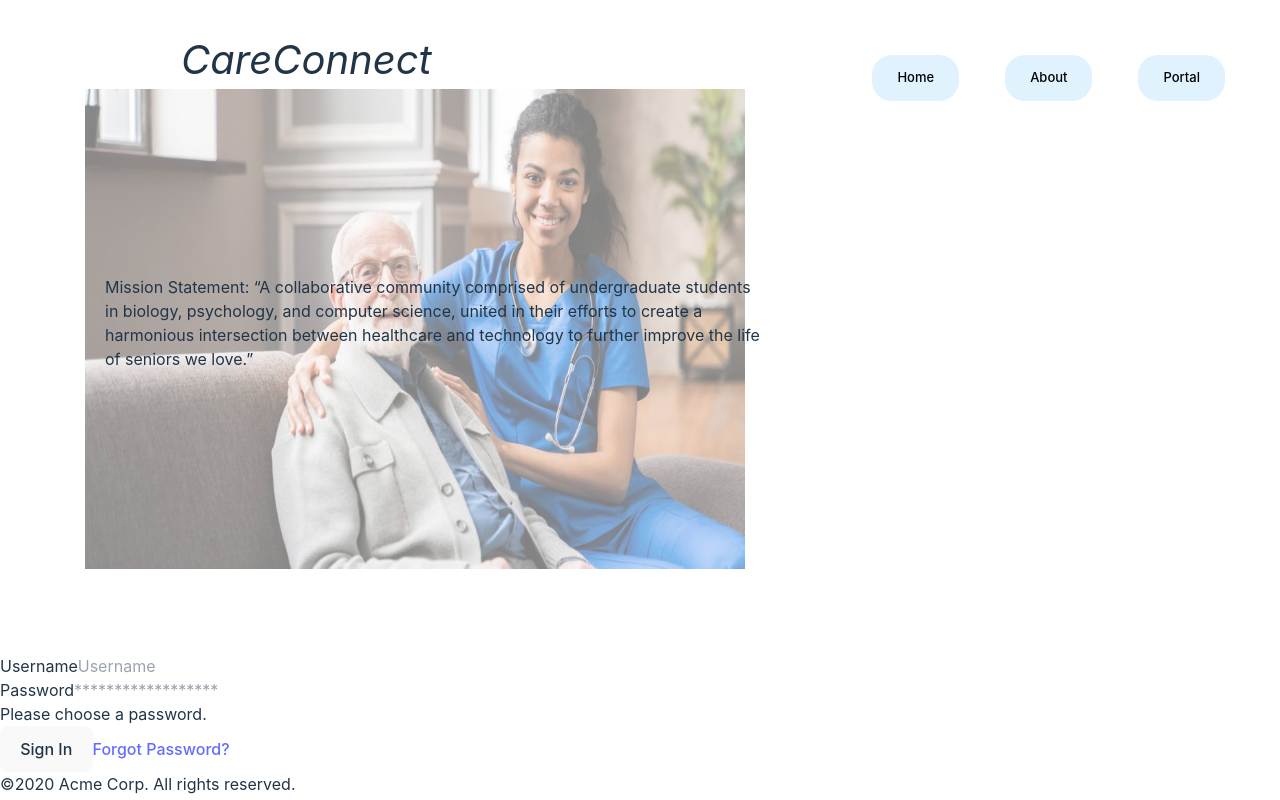
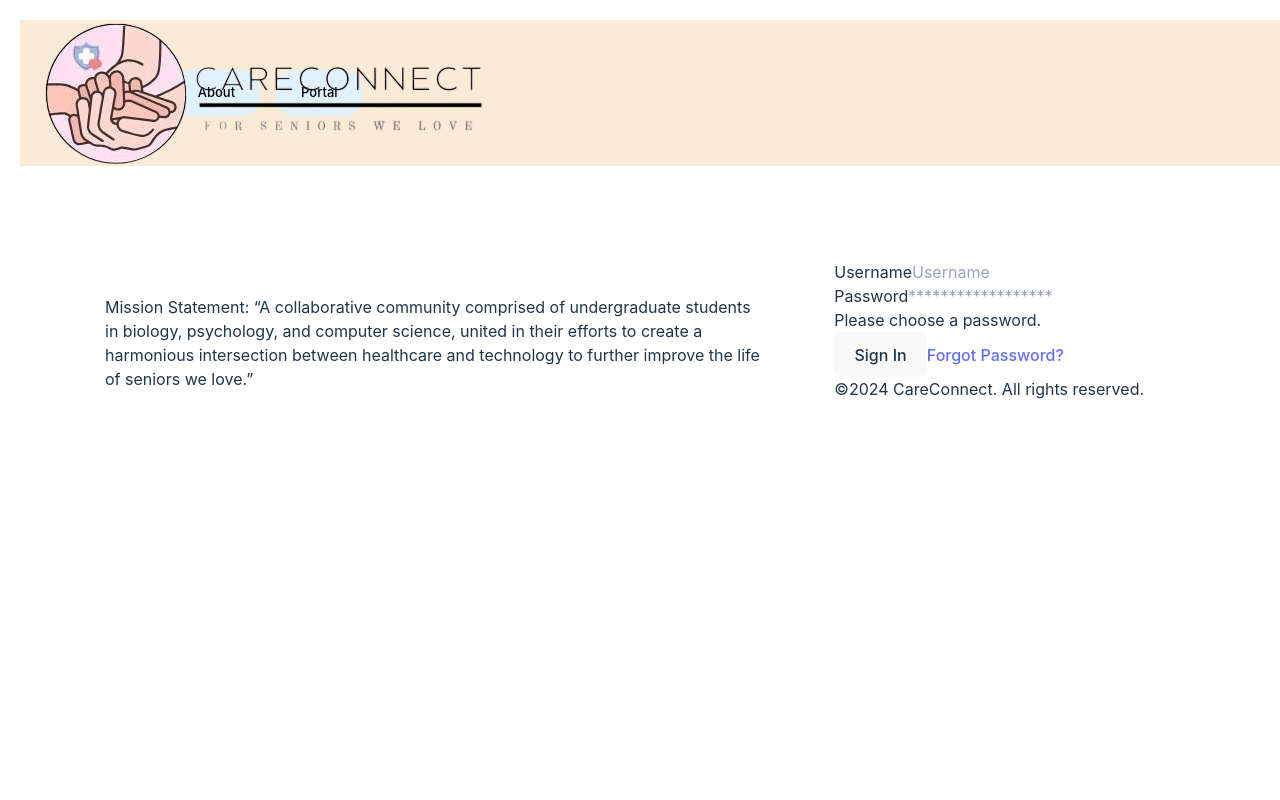
Before and after one commit to kelly-chen91/care-connect, a React (Vite) app: page / in a window 1280 px wide. Built offline with nearby package versions, Linux system fonts and the light colour scheme.

Commit message:
Home Page

```diff
--- a/src/App.css
+++ b/src/App.css
@@ -2,26 +2,25 @@
 @tailwind components;
 @tailwind utilities;
 
-
-.company-name{
-  font-size: 40px;
+.logo{
   position: fixed;
-  top:0px;
   display: flex;
-  margin: 30px;
-  left:151px;
-
+  margin: 13px;
+  padding: 10px;
+  margin-top: 49px;
+  left:0;
 }
 
 .navigation{
     position: fixed;
     top: 0;
-    right: 0;
-    padding: 20px;
+    padding: 50px;
     display: flex;
     justify-content: space-between;
     align-items: center;
-    /*background-color: antiquewhite;*/
+    background-color: antiquewhite;
+    width: 100%; /* Adjust the width of the navigation block */
+    /* height: 0%; */
     margin: 20px;
     color: black;
 }
@@ -31,10 +30,9 @@
   color:#232323;
   background-color:#e0f2fe;
   padding: 13px 25px;
-  margin: 15px;
   border: none;
   border-radius: 30em;
-
+  float: left;
 }
 
 .navigation a{
@@ -66,7 +64,7 @@
 
 .mission-statement{
   position: fixed;
-  top:250px;
+  top:270px;
   display: flex;
   margin: 25px;
   left: 80px;
@@ -74,5 +72,6 @@
 
 .log-in{
   position: fixed;
-  top: 200px;
+  top: 260px;
+  right: 120px;
 }
--- a/src/App.jsx
+++ b/src/App.jsx
@@ -4,6 +4,7 @@ import viteLogo from '/vite.svg'
 import './App.css'
 import cna from './cna.png'
 import LoginForm from './loginform';
+import logo from './logo.png'
 
 
 function App() {
@@ -12,12 +13,23 @@ function App() {
 
   {/* Section is used to represent distinct sections of content within a webpage */}
 
-    <section> {/* Company Name */}
-    <p class="company-name"><i>CareConnect</i></p>
+
+    <section> {/* Mission Statement */}
+      {/* <img src={cna} class="background-image" alt="Background Image" /> */}
+      <p class="mission-statement">
+      Mission Statement:
+      “A collaborative community comprised of undergraduate students <br/>
+      in biology, psychology, and computer science,
+      united in their efforts to create a <br />
+      harmonious intersection between healthcare and technology to further improve
+      the life <br />
+      of seniors we love.”
+      </p>
     </section>
 
     <section>
       <nav className='navigation'> {/* A list of navigation links */}
+      <img src={logo} class="logo" alt="Company Logo" />
        <ul>
         <li>
           <a href="/Home" class="button">Home</a>
@@ -35,19 +47,6 @@ function App() {
       </nav>
     </section>
 
-    <section> {/* Mission Statement */}
-      <img src={cna} class="background-image" alt="Background Image" />
-      <p class="mission-statement">
-      Mission Statement:
-      “A collaborative community comprised of undergraduate students <br/>
-      in biology, psychology, and computer science,
-      united in their efforts to create a <br />
-      harmonious intersection between healthcare and technology to further improve
-      the life <br />
-      of seniors we love.”
-      </p>
-    </section>
-
     <LoginForm/>
 
     </div>
--- a/src/loginform.jsx
+++ b/src/loginform.jsx
@@ -4,7 +4,7 @@ import viteLogo from '/vite.svg'
 
 const LoginForm = () => {
     return (
-        <div class="w-full max-w-xs">
+        <div class="w-full max-w-xs log-in">
         <form class="bg-white shadow-md rounded px-8 pt-6 pb-8 mb-4">
           <div class="mb-4">
             <label class="block text-gray-700 text-sm font-bold mb-2" for="username">
@@ -29,7 +29,7 @@ const LoginForm = () => {
           </div>
         </form>
         <p class="text-center text-gray-500 text-xs">
-          &copy;2020 Acme Corp. All rights reserved.
+          &copy;2024 CareConnect. All rights reserved.
         </p>
       </div>
     );
--- a/src/output.css
+++ b/src/output.css
@@ -544,24 +544,26 @@ video {
   --tw-backdrop-sepia:  ;
 }
 
-.company-name{
-  font-size: 40px;
+.logo{
   position: fixed;
-  top:0px;
   display: flex;
-  margin: 30px;
-  left:151px;
+  margin: 13px;
+  padding: 10px;
+  margin-top: 49px;
+  left:0;
 }
 
 .navigation{
   position: fixed;
   top: 0;
-  right: 0;
-  padding: 20px;
+  padding: 50px;
   display: flex;
   justify-content: space-between;
   align-items: center;
-  /*background-color: antiquewhite;*/
+  background-color: antiquewhite;
+  width: 100%;
+  /* Adjust the width of the navigation block */
+  /* height: 0%; */
   margin: 20px;
   color: black;
 }
@@ -571,9 +573,9 @@ video {
   color:#232323;
   background-color:#e0f2fe;
   padding: 13px 25px;
-  margin: 15px;
   border: none;
   border-radius: 30em;
+  float: left;
 }
 
 .navigation a{
@@ -607,7 +609,7 @@ video {
 
 .mission-statement{
   position: fixed;
-  top:250px;
+  top:270px;
   display: flex;
   margin: 25px;
   left: 80px;
@@ -615,5 +617,6 @@ video {
 
 .log-in{
   position: fixed;
-  top: 200px;
+  top: 260px;
+  right: 120px;
 }
```
Also changed, not shown: src/logo.png (added).
